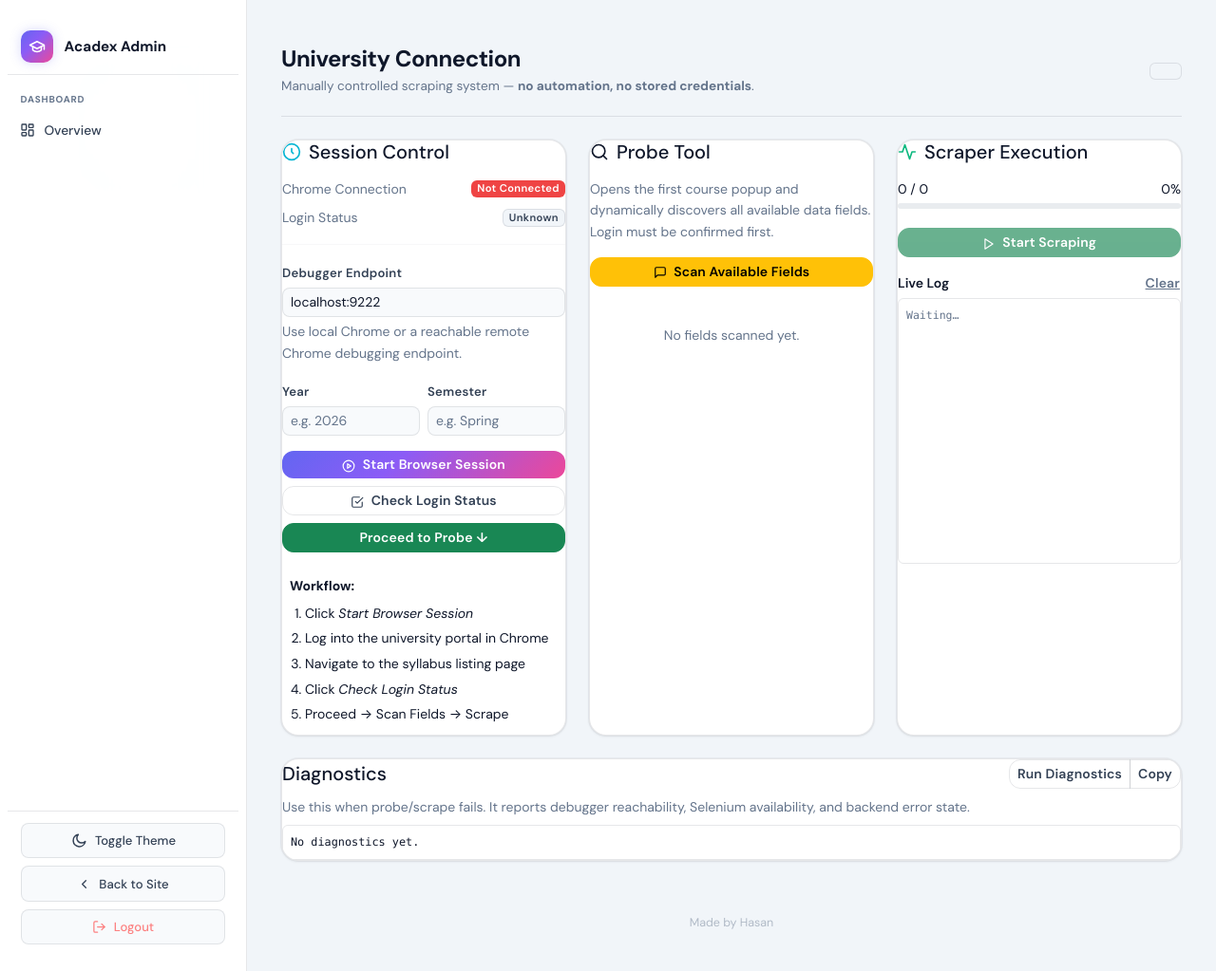
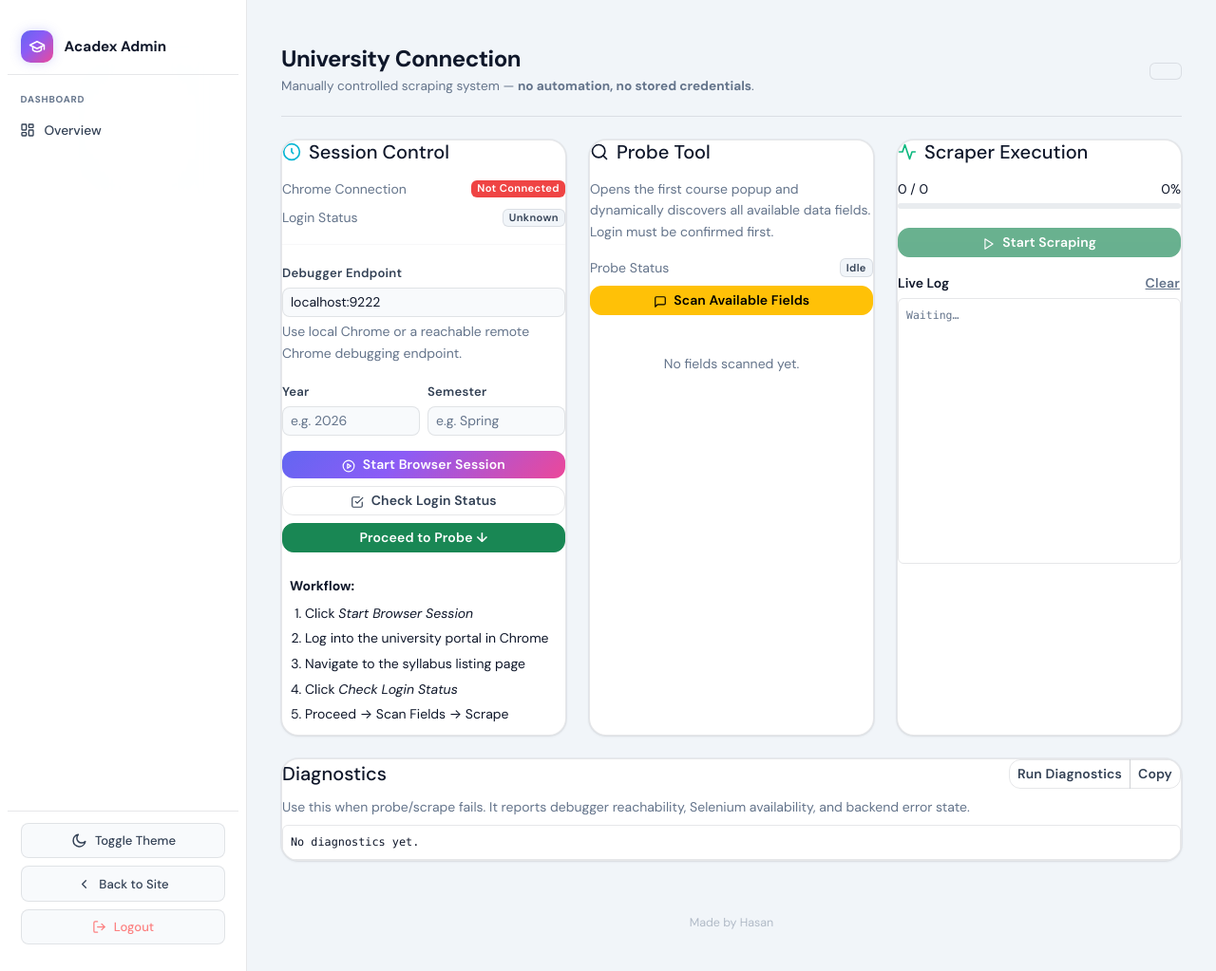
Before and after one commit to DFOM/Acadex, a Python web app: template templates/Admin/university_connection.html in a window 1280 px wide. Shown: the whole page at 95% size. Run offline with Jinja, Linux system fonts and the light colour scheme; the template is opened without the code that fills it, so the values that code supplies are empty; some libraries are stand-ins or nearby versions.

Commit message:
Add live probe status badge to university connection UI

```diff
--- a/templates/Admin/university_connection.html
+++ b/templates/Admin/university_connection.html
@@ -123,6 +123,11 @@
                 Opens the first course popup and dynamically discovers all available data fields.
                 Login must be confirmed first.
             </p>
+
+            <div class="d-flex align-items-center justify-content-between mb-2">
+                <span class="text-muted small">Probe Status</span>
+                <span id="probeStatusBadge" class="badge bg-secondary">Idle</span>
+            </div>
 
             <button id="btnProbeFields" class="btn btn-warning btn-sm w-100 mb-3"
                     onclick="probeFields()">
@@ -378,11 +383,19 @@
         el.className = 'badge ' + cls;
     }
 
+    function setProbeStatus(text, cls) {
+        const el = document.getElementById('probeStatusBadge');
+        if (!el) return;
+        el.textContent = text;
+        el.className = 'badge ' + cls;
+    }
+
     /* ── B) Probe ───────────────────────────────────────────────── */
 
     window.probeFields = function () {
         const debugger_address = document.getElementById('debuggerAddress').value.trim();
         setBtn('btnProbeFields', true);
+        setProbeStatus('Running', 'bg-warning text-dark');
         document.getElementById('probeSpinner').classList.remove('d-none');
         document.getElementById('probeResults').classList.add('d-none');
         document.getElementById('probeEmpty').classList.add('d-none');
@@ -392,6 +405,7 @@
                 if (!d.success) {
                     document.getElementById('probeSpinner').classList.add('d-none');
                     document.getElementById('probeEmpty').classList.remove('d-none');
+                    setProbeStatus('Failed', 'bg-danger');
                     showAlert(d.message || 'Probe failed to start.', 'warning');
                     return;
                 }
@@ -401,6 +415,7 @@
             .catch(e => {
                 document.getElementById('probeSpinner').classList.add('d-none');
                 document.getElementById('probeEmpty').classList.remove('d-none');
+                setProbeStatus('Failed', 'bg-danger');
                 showAlert('Probe request failed: ' + e, 'danger');
                 runDiagnostics();
             })
@@ -419,6 +434,7 @@
             .then(d => {
                 const status = d.status || 'idle';
                 if (status === 'running') {
+                    setProbeStatus('Running', 'bg-warning text-dark');
                     return;
                 }
 
@@ -431,6 +447,7 @@
                 document.getElementById('probeSpinner').classList.add('d-none');
 
                 if (status === 'completed' && d.fields && d.fields.length) {
+                    setProbeStatus('Completed', 'bg-success');
                     renderCheckboxes(d.fields);
                     document.getElementById('probeResults').classList.remove('d-none');
                     document.getElementById('probeEmpty').classList.add('d-none');
@@ -439,6 +456,11 @@
                     return;
                 }
 
+                if (status === 'failed') {
+                    setProbeStatus('Failed', 'bg-danger');
+                } else {
+                    setProbeStatus('Idle', 'bg-secondary');
+                }
                 document.getElementById('probeResults').classList.add('d-none');
                 document.getElementById('probeEmpty').classList.remove('d-none');
                 showAlert(d.message || 'No fields found.', status === 'failed' ? 'danger' : 'warning');
@@ -452,6 +474,7 @@
                 setBtn('btnProbeFields', false);
                 document.getElementById('probeSpinner').classList.add('d-none');
                 document.getElementById('probeEmpty').classList.remove('d-none');
+                setProbeStatus('Failed', 'bg-danger');
                 showAlert('Probe status failed: ' + e, 'danger');
             });
     }
```
